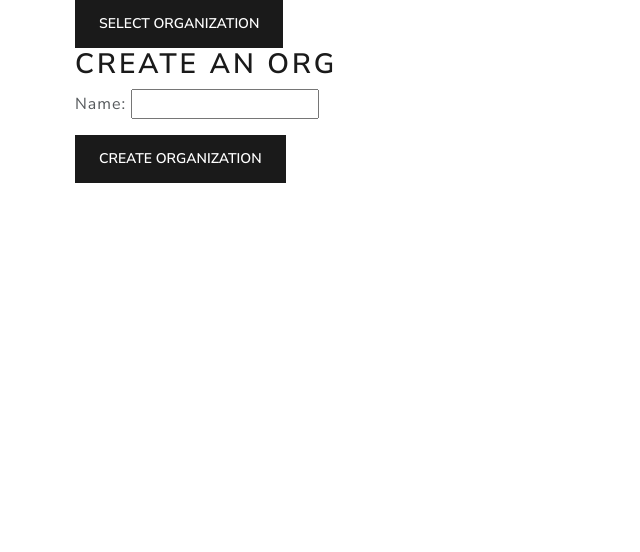
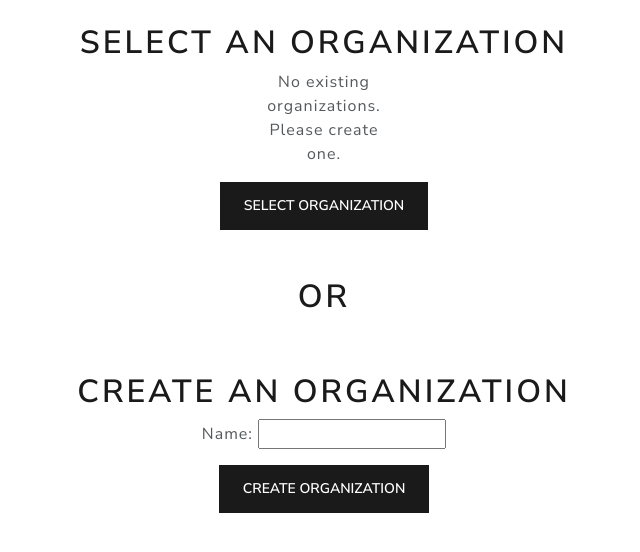
Before and after one commit to erictau/macromanager, a Django app: page /organizations/new in a window 1280 px wide. Shown: the part 92-644 px from the top of the page, without its empty margins (316-956 px from the left). Run offline with Django 4.2, Linux system fonts and the light colour scheme; the visitor is signed in with stand-in values (Sample User, id 1); data that the repository does not hold is empty; some libraries are stand-ins or nearby versions.

Commit message:
Updates organization form for signup flow

```diff
--- a/main_app/templates/organizations/organization_form.html
+++ b/main_app/templates/organizations/organization_form.html
@@ -2,50 +2,44 @@
 
 {% block content %}
 
-<div class="container">
+<div class="container mt-4">
     <div class="row">
-        <div class="col">
-            <div>
-
-            </div>
-        </div>
-        <div class="col-6">
-            <div class="container-fluid">
+        <div class="col-6 m-auto">
+            <div class="text-center">
+                <h1 class="text-center">Select An Organization</h1>
                 <form method="POST" action="{% url 'assoc_org_employee' %}">
                     {% csrf_token %}
+                    <div class="w-25 m-auto mb-3 text-justify-left">
                         {% for org in orgs %}
                         <div class="form-check">
                             <input class="form-check-input" type="radio" name="org_id" value="{{org.id}}" id="org{{org.id}}">
-                        <label class="form-check-label" for="org{{org.id}}">
-                            Sel
+                            <label class="form-check-label text-left" for="org{{org.id}}">
+                                {{ org.name }}
                             </label>
                         </div>
-                    <a href="{% url 'about' %}">
-                        <div class="card">
-                            <div class="card-body">
-                            Organization: {{ org.name }}
-                            </div>
-                        </div>
-                    </a>
+
 
                         {% empty %}
-
+                        <p>No existing organizations. Please create one.</p>
                         {% endfor %}
+                    </div>
                     <input type="submit" value="Select Organization" class="btn btn-primary">
                 </form>
 
-                <h2>Create an Org</h2>
+                <div class="text-center">
+                    <br><br>
+                    <h1>OR</h1>
+                    <br><br>
+                </div>
 
+                <div class="text-center">
+                    <h1>Create an Organization</h1>
                     <form method='POST' action='{% url "organizations_create" %}'>
                         {{ org_form.as_p }}
                         {% csrf_token %}
                         <input type="submit" value="Create Organization" class="btn btn-primary">
                     </form>
                 </div>
-        </div>
-        <div class="col">
-            <div>
-
             </div>
         </div>
     </div>
```
Lines whose indentation alone changed are shown as unchanged.
